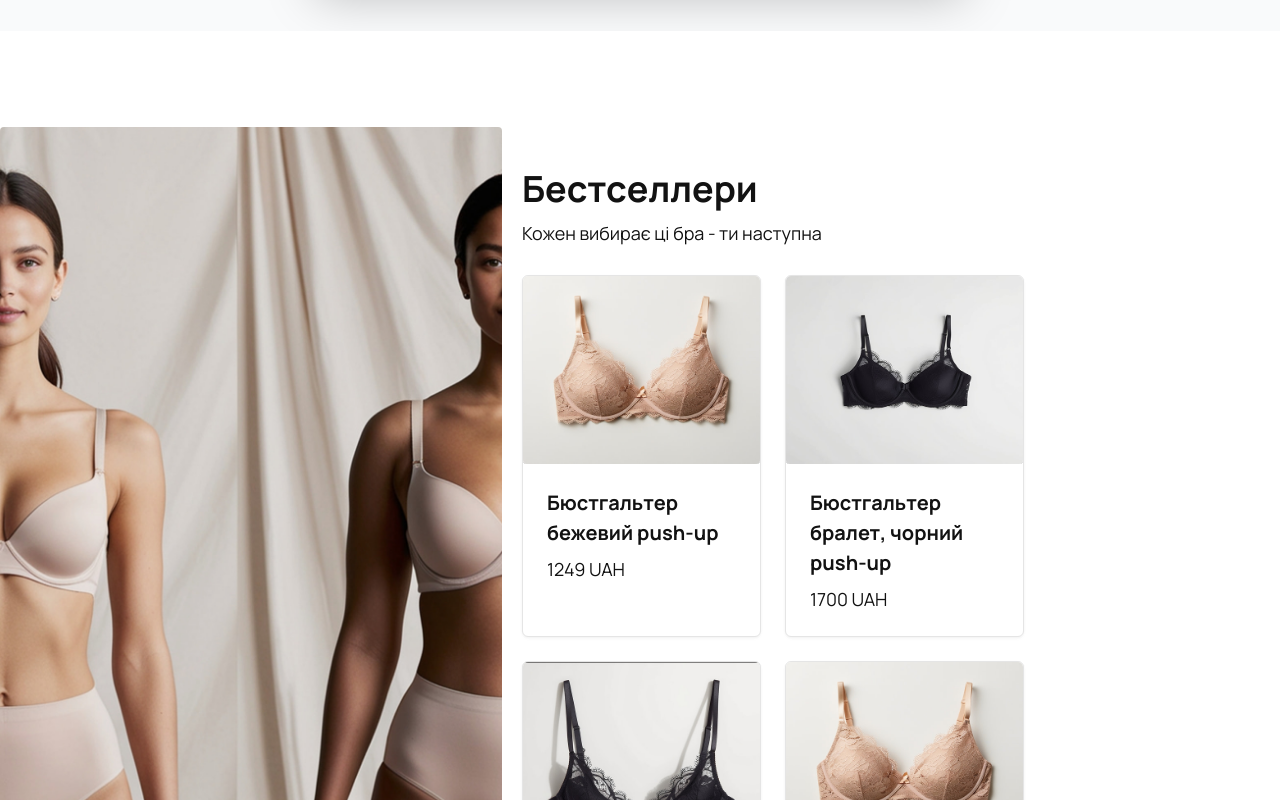
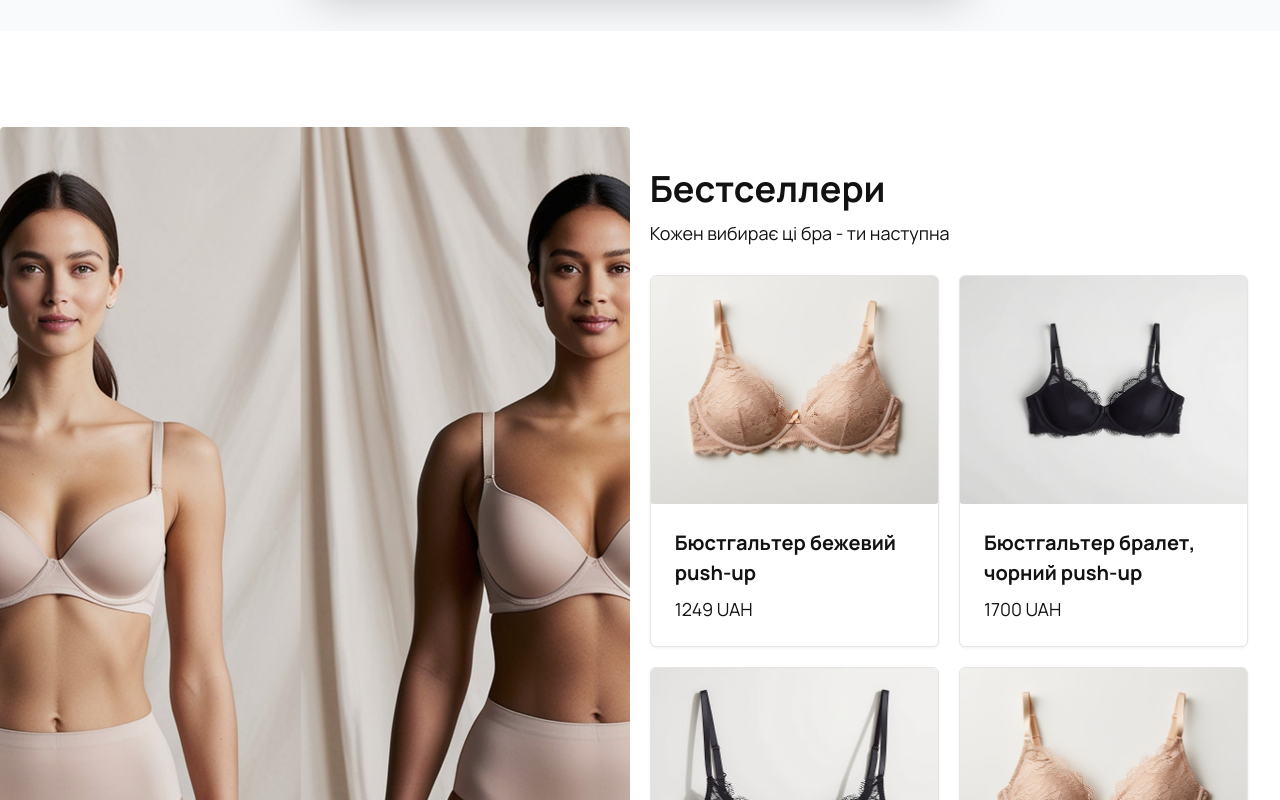
Before and after one commit to Den-web/Velvet.Secrets-online-shop, a React (Vite) app: page / in a window 1280 px wide. Shown: the part 560-1360 px from the top of the page. Built offline with nearby package versions, Linux system fonts and the light colour scheme.

Commit message:
commit message

```diff
--- a/src/components/organisms/BestsellersSection.tsx
+++ b/src/components/organisms/BestsellersSection.tsx
@@ -10,7 +10,7 @@ export const BestsellersSection: React.FC = () => (
     className="w-screen relative left-1/2 right-1/2 -ml-[50vw] -mr-[50vw] bg-white overflow-visible"
   >
     <div className="flex flex-col md:flex-row py-24">
-      <div className="container flex flex-col md:flex-row gap-5 w-full">
+      <div className="flex flex-col md:flex-row gap-5 w-full">
         <figure className="w-full md:w-1/2">
           <img
             src="/src/assets/imagesSection2/image-main@2x.jpg"
@@ -19,7 +19,7 @@ export const BestsellersSection: React.FC = () => (
           />
         </figure>
 
-        <div className="w-full md:w-1/2 py-10">
+        <div className="w-full md:w-1/2 py-10 pr-8">
           <h2
             id="bestsellers-title"
             className="font-manrope font-bold text-[36px] leading-[1.2] text-grey6 mb-2.5"
@@ -30,7 +30,7 @@ export const BestsellersSection: React.FC = () => (
             Кожен вибирає ці бра - ти наступна
           </p>
 
-          <div className="bestsellers-list grid grid-cols-2 md:grid-cols-2 gap-6 mb-7">
+          <div className="bestsellers-list grid grid-cols-2 md:grid-cols-2 gap-5 mb-7">
             {simpleProducts.length > 0 ? (
               simpleProducts.map((product: Product) => (
                 <ProductCard product={product} key={product.id} />
@@ -46,3 +46,52 @@ export const BestsellersSection: React.FC = () => (
     </div>
   </section>
 );
+
+// import React from 'react';
+// import { ProductCard } from '../molecules/ProductCard';
+// import { simpleProducts } from '../../data/products';
+// import type { Product } from '../../store/productsApi';
+// import { ShowAllButton } from '../atoms/ShowAllButton';
+
+// export const BestsellersSection: React.FC = () => (
+//   <section
+//     aria-labelledby="bestsellers-title"
+//     className="w-full flex mt-6 h-screen bg-white justify-between"
+//   >
+//     <div className="">
+//       <div className="flex w-2/4 mt-20">
+//         <figure className="w-full md:w-1/2">
+//           <img
+//             src="/src/assets/imagesSection2/image-main@2x.jpg"
+//             alt="Жіноча білизна — головне зображення секції бестселерів"
+//             className="rounded w-full h-full object-cover"
+//           />
+//         </figure>
+
+//         <div className="relative w-2/4 text-left mt-12">
+//           <h2
+//             id="bestsellers-title"
+//             className="text-3xl font-black mt-60"
+//           >
+//             Бестселлери
+//           </h2>
+//           <p className="text-medium-grey text-lg my-12">
+//             Кожен вибирає ці бра - ти наступна
+//           </p>
+
+//           <div className="bestsellers-list grid grid-cols-2 md:grid-cols-2 gap-5 mb-7">
+//             {simpleProducts.length > 0 ? (
+//               simpleProducts.map((product: Product) => (
+//                 <ProductCard product={product} key={product.id} />
+//               ))
+//             ) : (
+//               <p>Немає бестселерів для показу.</p>
+//             )}
+//           </div>
+
+//           <ShowAllButton className="self-start font-manrope font-bold text-[20px] leading-[1] text-grey6 py-6 px-10 rounded border-2 border-solid border-pink5 hover:border-pink5 bg-white hover:bg-pink5 hover:text-white transition delay-150 duration-300 ease-in-out" />
+//         </div>
+//       </div>
+//     </div>
+//   </section>
+// );
--- a/src/data/products.ts
+++ b/src/data/products.ts
@@ -1,9 +1,10 @@
 import type { Product } from '../store/productsApi';
 import image1 from '../assets/imagesSection2/image1_4@2.jpg';
 import image2 from '../assets/imagesSection2/image2@2x.jpg';
-import image3 from '../assets/imagesSection2/image3@2x.jpg'
+import image3 from '../assets/imagesSection2/image3.jpg';
 
-export const simpleProducts: Product[] = [{
+export const simpleProducts: Product[] = [
+  {
     id: '1',
     name: 'Бюстгальтер бежевий push-up',
     price: 1249,
```
Lines whose indentation alone changed are shown as unchanged.
